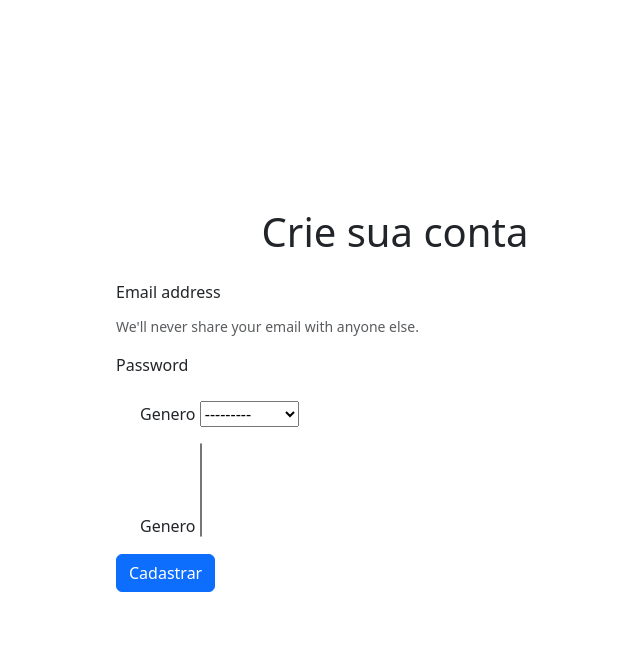
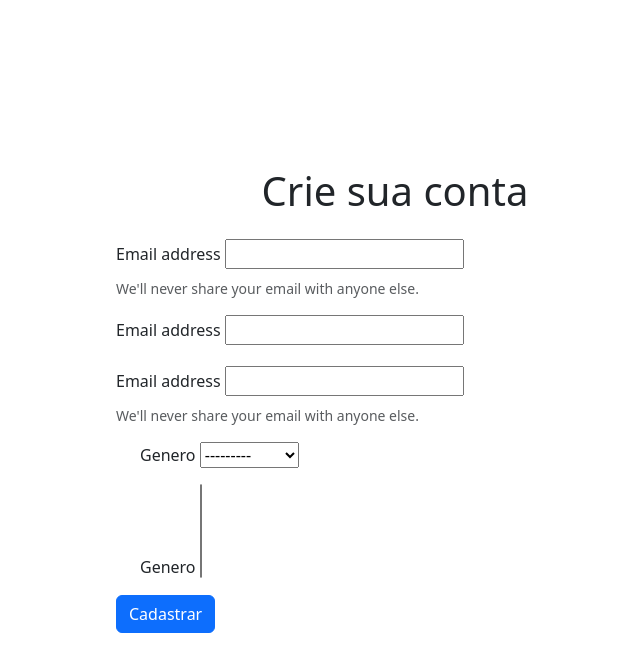
Before and after one commit to anleaes/2025-1-A3-UDWMJ-FAPA-03, a Django app: template templates/cliente/cadastroCliente.html in a window 1280 px wide. Shown: the top 672 px of the page, without its empty margins (245-885 px from the left). Run offline with Django 5.2, Linux system fonts and the light colour scheme; the template is opened without the code that fills it: values that come from a table or form of the project are taken from there, others are empty.

Commit message:
arrumando campos do form de adicionar um cliente

```diff
--- a/templates/cliente/cadastroCliente.html
+++ b/templates/cliente/cadastroCliente.html
@@ -15,15 +15,24 @@
       <div class="mb-3">
         <label for="exampleInputEmail1" class="form-label">Email address</label>
         {% comment %} <input type="email" class="form-control" id="exampleInputEmail1" aria-describedby="emailHelp"> {% endcomment %}
-        {{form.nome}}
+        {{form.primeiro_nome}}
         <div id="emailHelp" class="form-text">We'll never share your email with anyone else.</div>
       </div>
 
       <div class="mb-3">
-        <label for="exampleInputPassword1" class="form-label">Password</label>
-        {% comment %} <input type="password" class="form-control" id="exampleInputPassword1"> {% endcomment %}
-        {{form.senha}}
+        <label for="exampleInputEmail1" class="form-label">Email address</label>
+        {% comment %} <input type="email" class="form-control" id="exampleInputEmail1" aria-describedby="emailHelp"> {% endcomment %}
+        {{form.segundo_nome}}
+
       </div>
+
+      <div class="mb-3">
+            <label for="exampleInputEmail1" class="form-label">Email address</label>
+            {% comment %} <input type="email" class="form-control" id="exampleInputEmail1" aria-describedby="emailHelp"> {% endcomment %}
+            {{form.email}}
+            <div id="emailHelp" class="form-text">We'll never share your email with anyone else.</div>
+        </div>
+
 
       <div class="mb-3 form-check">
         <label class="form-check-label" for="exampleCheck1">Genero</label>
```
